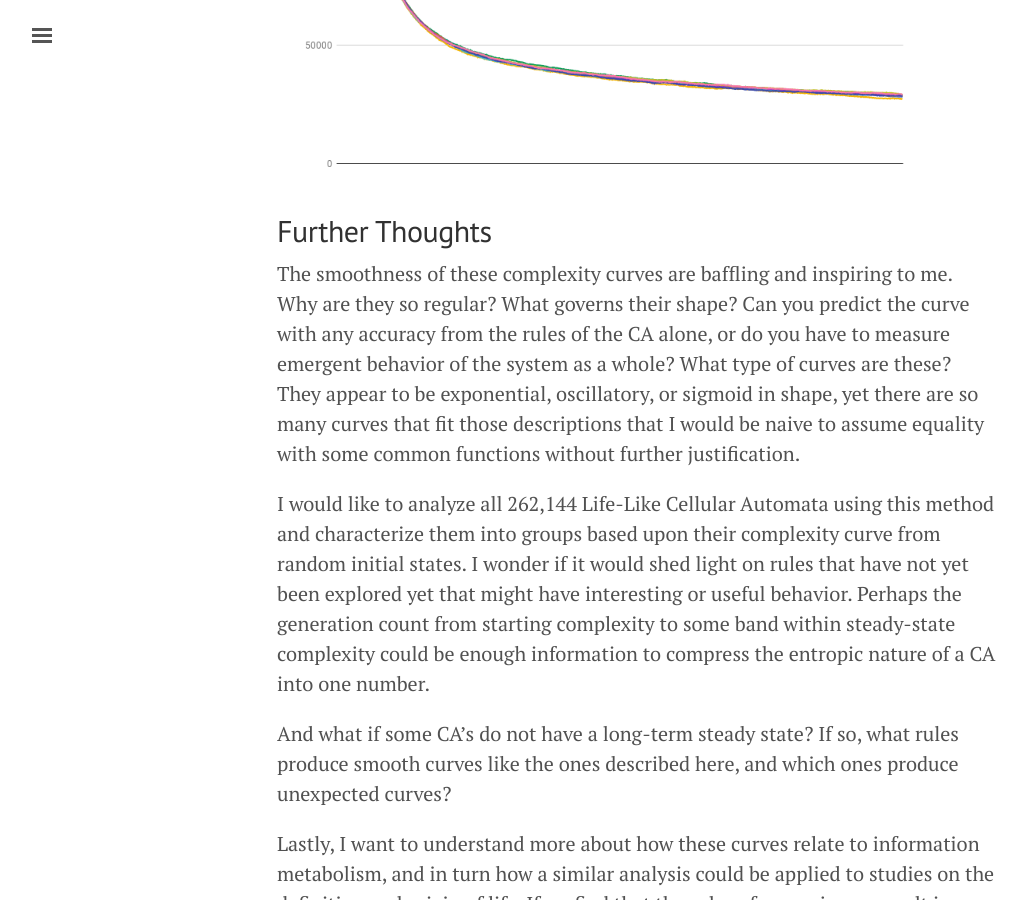
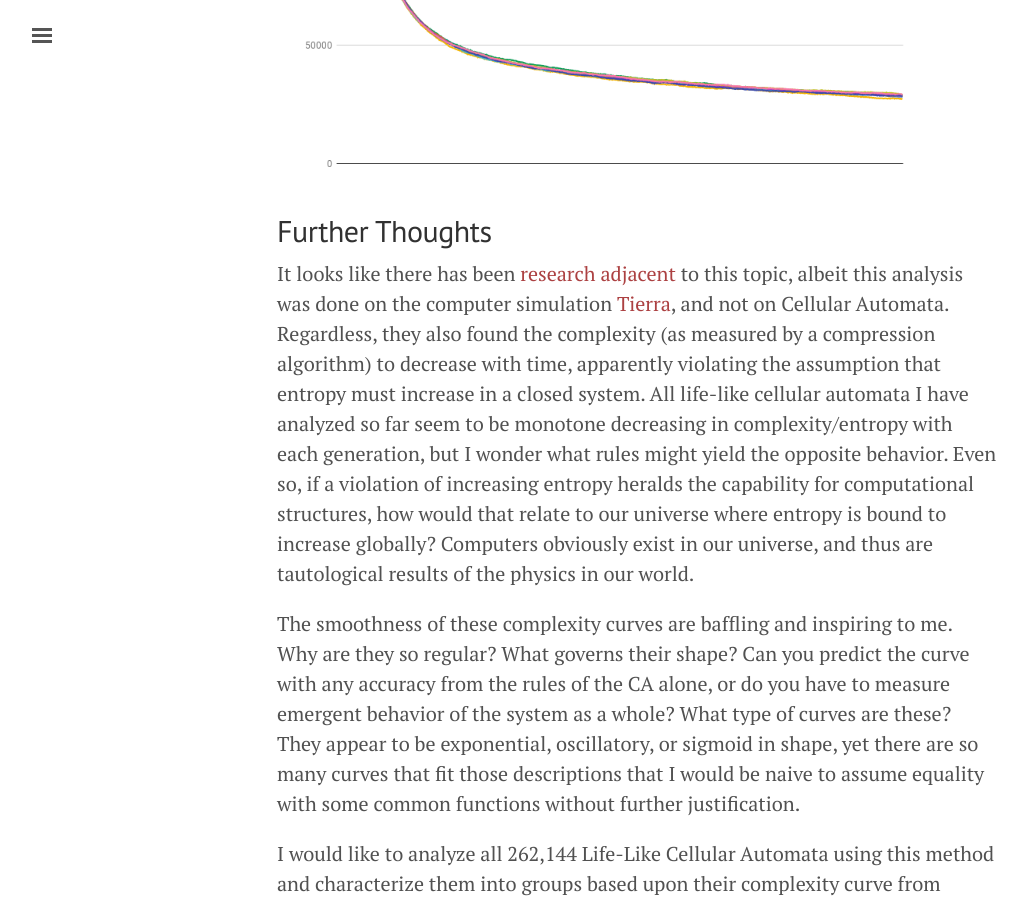
Before and after one commit to kylehovey/blog, a Jekyll site: the page built from turing_basins.md, in a window 1280 px wide and 900 px high, scrolled down 24582 px. Shown: the whole window, without its empty margins (3-1030 px from the left). Built offline with Jekyll 4.4.1, drawn with Linux system fonts in a browser that asks for light colours.

Commit message:
Added note about similar research

```diff
--- a/turing_basins.md
+++ b/turing_basins.md
@@ -189,6 +189,8 @@ It looks very similar to the Game of Life curve, save for the fact that this str
 
 ## Further Thoughts
 
+It looks like there has been [research adjacent](https://www.researchgate.net/publication/224211888_Artificial_life_the_second_law_of_thermodynamics_and_Kolmogorov_Complexity){:target="_blank"} to this topic, albeit this analysis was done on the computer simulation [Tierra](https://en.wikipedia.org/wiki/Tierra_%28computer_simulation%29){:target="_blank"}, and not on Cellular Automata. Regardless, they also found the complexity (as measured by a compression algorithm) to decrease with time, apparently violating the assumption that entropy must increase in a closed system. All life-like cellular automata I have analyzed so far seem to be monotone decreasing in complexity/entropy with each generation, but I wonder what rules might yield the opposite behavior. Even so, if a violation of increasing entropy heralds the capability for computational structures, how would that relate to our universe where entropy is bound to increase globally? Computers obviously exist in our universe, and thus are tautological results of the physics in our world.
+
 The smoothness of these complexity curves are baffling and inspiring to me. Why are they so regular? What governs their shape? Can you predict the curve with any accuracy from the rules of the CA alone, or do you have to measure emergent behavior of the system as a whole? What type of curves are these? They appear to be exponential, oscillatory, or sigmoid in shape, yet there are so many curves that fit those descriptions that I would be naive to assume equality with some common functions without further justification.
 
 I would like to analyze all 262,144 Life-Like Cellular Automata using this method and characterize them into groups based upon their complexity curve from random initial states. I wonder if it would shed light on rules that have not yet been explored yet that might have interesting or useful behavior. Perhaps the generation count from starting complexity to some band within steady-state complexity could be enough information to compress the entropic nature of a CA into one number.
```
